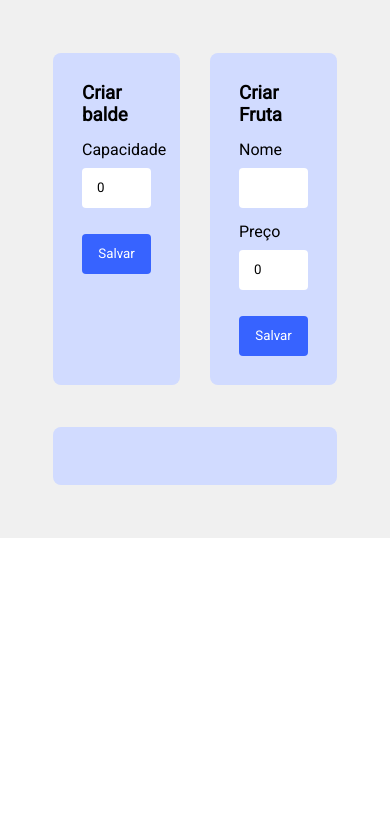
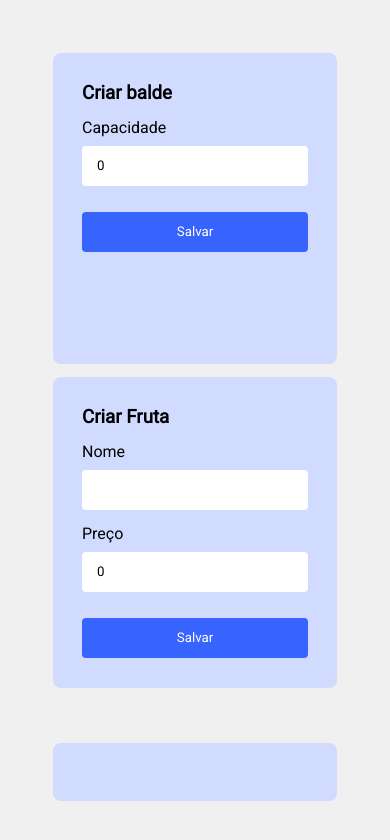
Before and after one commit to EdAndrade/armazenamento-de-frutas, a Nuxt app: page / in a window 390 px wide. Shown: the top 840 px of the page. Built offline with nearby package versions, Linux system fonts and the light colour scheme.

Commit message:
added modal responsivity

```diff
--- a/assets/style/_modals.scss
+++ b/assets/style/_modals.scss
@@ -42,3 +42,11 @@
         width: calc( 50% - 15px);
     }
 }
+
+@media screen and ( max-width: 600px ){
+
+    .modal-1{
+        width: 100%;
+        margin-bottom: 13px;
+    }
+}
--- a/pages/index.vue
+++ b/pages/index.vue
@@ -102,4 +102,17 @@
 		}
 	}
 
+	@media screen and ( max-width: 600px ){
+
+		#indexPage{
+
+			#content{
+
+				.create_bucket_and_fruit{
+					flex-flow: column;
+				}
+			}
+		}
+	}
+
 </style>
```
